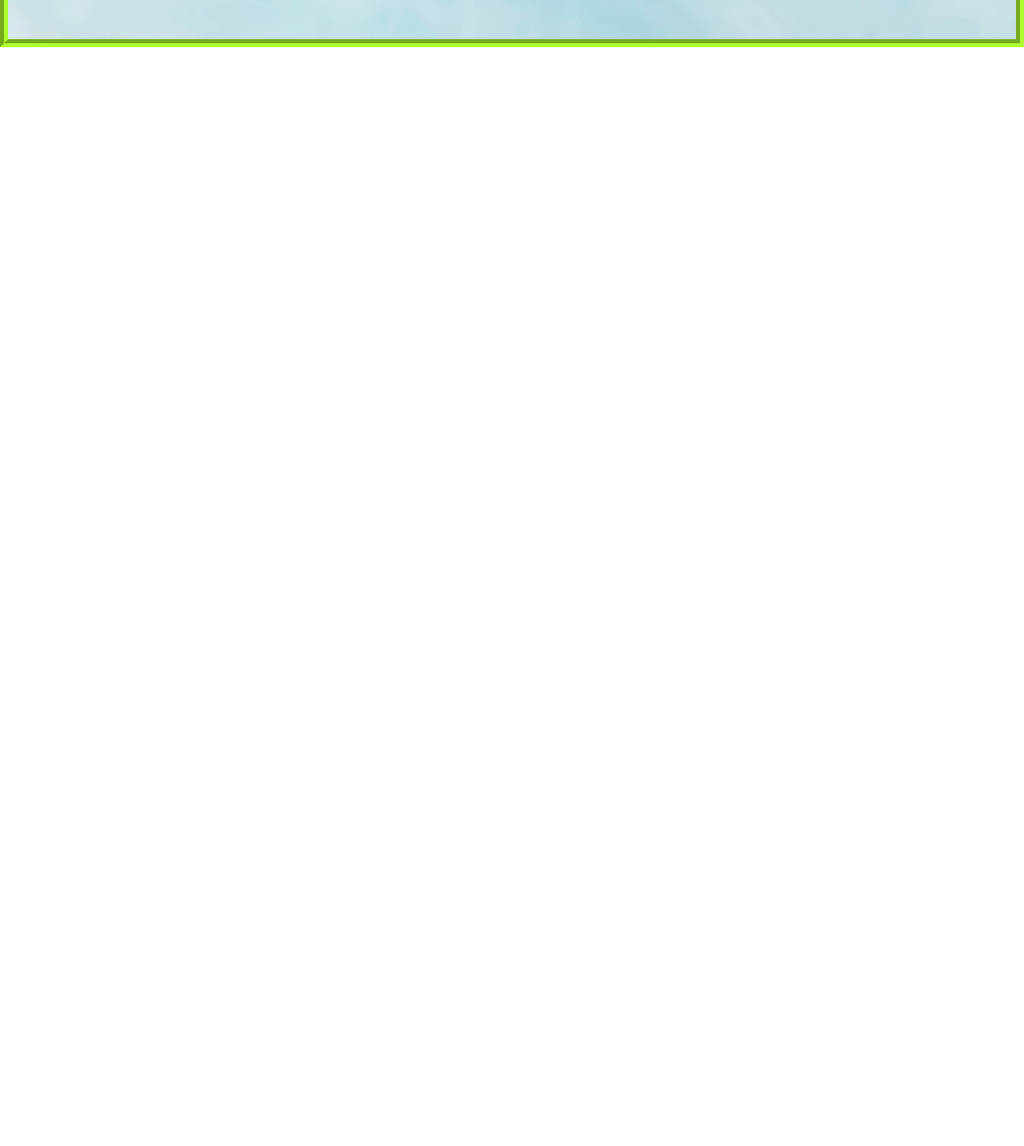
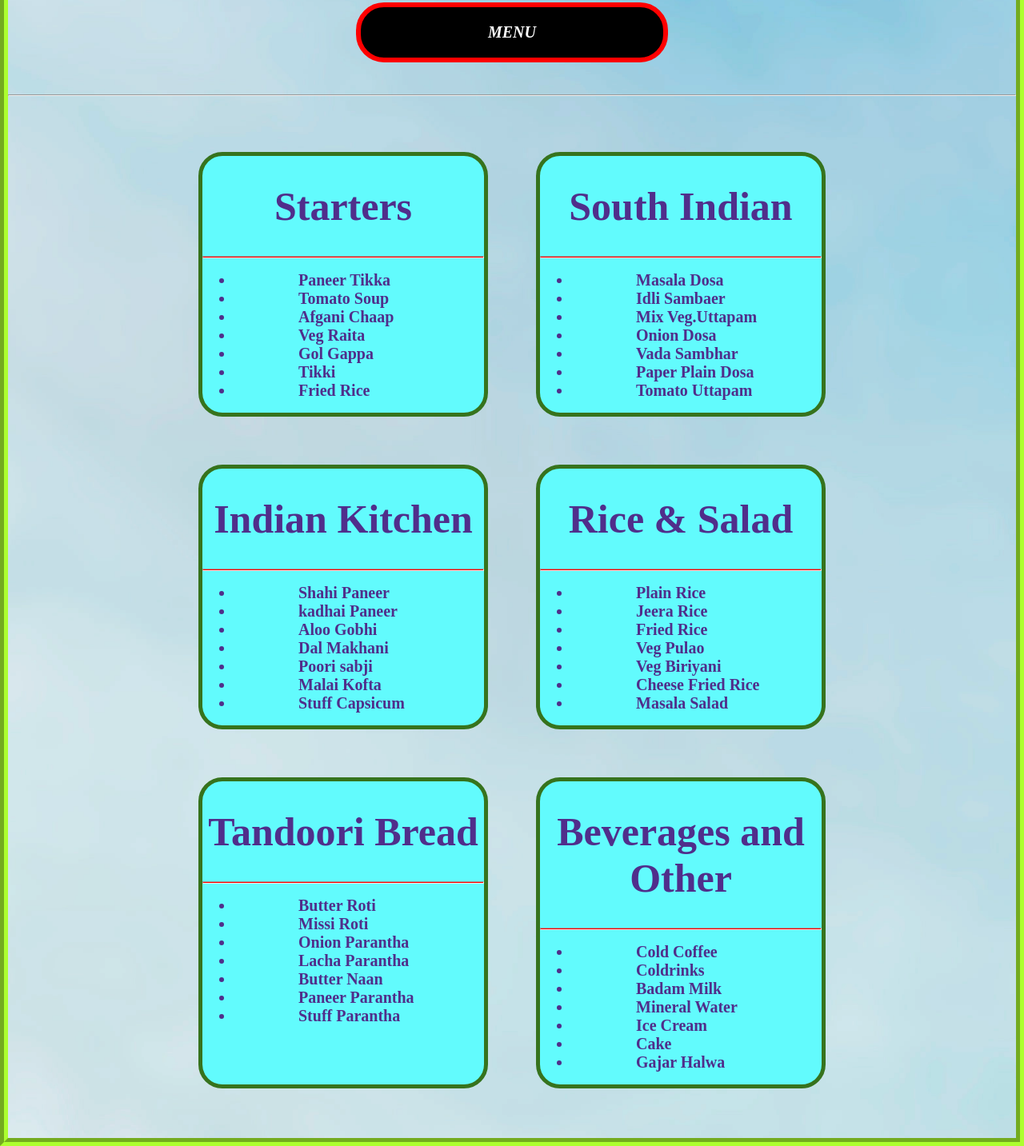
Before and after one commit to bugged-codes/Pb_Asses-5, a plain HTML site: page index.html in a window 1280 px wide. Shown: the part 894-2327 px from the top of the page at 80% size. Before the commit the page ends 953 px from the top, so only its background shows below. Drawn offline with Linux system fonts and the light colour scheme.

Commit message:
Fixed code

```diff
--- a/CSS/styles.css
+++ b/CSS/styles.css
@@ -7,10 +7,11 @@ body{
     background-size: cover;
     border: 10px groove greenyellow;
 }
+
 .black-boxes{
     width: auto;
     color: white;
-    font-size: 25px;
+    font-size: 20px;
     font-weight: bold;
     font-style: italic;
     background-color: black;
@@ -19,17 +20,20 @@ body{
     display: inline-block;
     position: relative;
 }
+
 #box-1{
     text-align: center;
     left: 1rem;
     top: 0.5rem;
-    padding:15px 10px 40px 10px;
+    padding:15px 10px 30px 10px;
 }
+
 #box-2{
-    left: -5rem;
-    padding: 20px 45px 0px 120px;
+    left: -4rem;
+    padding: 20px 50px 0px 100px;
     border-radius: 55px;
 }
+
 #box-3{
     /* margin: 0 0; */
     top: 1rem;
@@ -37,6 +41,7 @@ body{
     right: 1rem;
     padding:0px 60px 0px 60px;
 }
+
 #circle-div{
     height: 400px;
     width: 400px;
@@ -49,6 +54,7 @@ body{
     bottom: 8rem;
     left: 6rem;
 }
+
 #circle-div div{
     width:inherit;
     height: auto;
@@ -57,12 +63,14 @@ body{
     font-style: italic;
     text-decoration: underline;
 }
+
 #circle-div div p{
     margin: 15px;
     padding: 10px;
     font-size: 21px;
     font-weight: bolder;
 }
+
 #form-div{
     border: 7px dashed red;
     margin: 10px;
@@ -74,9 +82,57 @@ body{
     left: 20rem;
     top: 5rem;
 }
+
 .user-inputs{
 margin: 1rem;
 }
+
 .user-inputs input{
     text-align: center;
 }
+
+#parent-menu-div{
+    display: flex;
+    justify-content: center;
+}
+
+#menu-div{
+    width: 30%;
+    margin-bottom: 1rem;
+    text-align: center;
+    bottom: 1rem;
+}
+
+#menu-list-div{
+    padding: 2rem 0px;
+    display: flex;
+    flex-flow: row wrap;
+    justify-content: center;
+}
+
+.menu-list li{
+    padding-left: 5rem;
+    color: #502e8b;
+    font-size: 20px;
+    font-weight: bold;
+}
+
+.menu-list h1{
+    text-align: center;
+    color: #502e8b;
+    font-size: 50px;
+
+}
+.menu-list hr{
+    height: 1px;
+    background-color: red;
+}
+
+.menu-list{
+    width: 22rem;
+    border: 5px solid #36731d;
+    border-radius: 30px;
+    display: inline-block;
+    background-color: #62fbfd;
+    margin: 30px;
+}
--- a/index.html
+++ b/index.html
@@ -26,6 +26,7 @@
                 <p>Email:Store@gmail.com <span class="br"></span> you find any complaint <span class="br"></span>Contact on-94566*****</p>
             </div>
         </div>
+
         <div id="circle-div">
             <div>
                 <p>EXCITING OFFERS</p>
@@ -35,8 +36,9 @@
                 <p>PLEASE RATE US OUT OF 5</p>
             </div>
         </div>
+
         <div id="form-div">
-            <form action="msg.html">
+            <form action="">
                 <div class="user-inputs"><h2>PLEASE REGISTER HERE</h2></div>
                 <hr />
                 <div class="user-inputs">
@@ -72,7 +74,7 @@
                 <div class="user-inputs">
                     <label for="Number-of-Persons">Are you more than one person?</label>
                     <br />
-                    <input type="checkbox" name="Number-of-Persons" />
+                    <input type="checkbox" name="More-than-one-person " />
                 </div>
 
                 <div class="user-inputs">
@@ -94,5 +96,105 @@
                 </div>
             </form>
         </div>
+
+        <div id="parent-menu-div">
+            <div class="black-boxes" id="menu-div">
+                <p>MENU</p>
+            </div>
+        </div>
+        <hr />
+
+        <div id="menu-list-div">
+            <div class="menu-list">
+                <h1>Starters</h1>
+                <hr />
+                <div class="ul-menu">
+                    <ul>
+                        <li>Paneer Tikka</li>
+                        <li>Tomato Soup</li>
+                        <li>Afgani Chaap</li>
+                        <li>Veg Raita</li>
+                        <li>Gol Gappa</li>
+                        <li>Tikki</li>
+                        <li>Fried Rice</li>
+                    </ul>
+                </div>
+            </div>
+            <div class="menu-list">
+                <h1>South Indian</h1>
+                <hr />
+                <div class="ul-menu">
+                    <ul>
+                        <li>Masala Dosa</li>
+                        <li>Idli Sambaer</li>
+                        <li>Mix Veg.Uttapam</li>
+                        <li>Onion Dosa</li>
+                        <li>Vada Sambhar</li>
+                        <li>Paper Plain Dosa</li>
+                        <li>Tomato Uttapam</li>
+                    </ul>
+                </div>
+            </div>
+            <div class="menu-list">
+                <h1>Indian Kitchen</h1>
+                <hr />
+                <div class="ul-menu">
+                    <ul>
+                        <li>Shahi Paneer</li>
+                        <li>kadhai Paneer</li>
+                        <li>Aloo Gobhi</li>
+                        <li>Dal Makhani</li>
+                        <li>Poori sabji</li>
+                        <li>Malai Kofta</li>
+                        <li>Stuff Capsicum</li>
+                    </ul>
+                </div>
+            </div>
+            <div class="menu-list">
+                <h1>Rice & Salad</h1>
+                <hr />
+                <div class="ul-menu">
+                    <ul>
+                        <li>Plain Rice</li>
+                        <li>Jeera Rice</li>
+                        <li>Fried Rice</li>
+                        <li>Veg Pulao</li>
+                        <li>Veg Biriyani</li>
+                        <li>Cheese Fried Rice</li>
+                        <li>Masala Salad</li>
+                    </ul>
+                </div>
+            </div>
+            <div class="menu-list">
+                <h1>Tandoori Bread</h1>
+                <hr />
+                <div class="ul-menu">
+                    <ul>
+                        <li>Butter Roti</li>
+                        <li>Missi Roti</li>
+                        <li>Onion Parantha</li>
+                        <li>Lacha Parantha</li>
+                        <li>Butter Naan</li>
+                        <li>Paneer Parantha</li>
+                        <li>Stuff Parantha</li>
+                    </ul>
+                </div>
+            </div>
+            <div class="menu-list">
+                <h1>Beverages and Other</h1>
+                <hr />
+                <div class="ul-menu">
+                    <ul>
+                        <li>Cold Coffee</li>
+                        <li>Coldrinks</li>
+                        <li>Badam Milk</li>
+                        <li>Mineral Water</li>
+                        <li>Ice Cream</li>
+                        <li>Cake</li>
+                        <li>Gajar Halwa</li>
+                    </ul>
+                </div>
+            </div>
+        </div>
     </body>
 </html>
```
